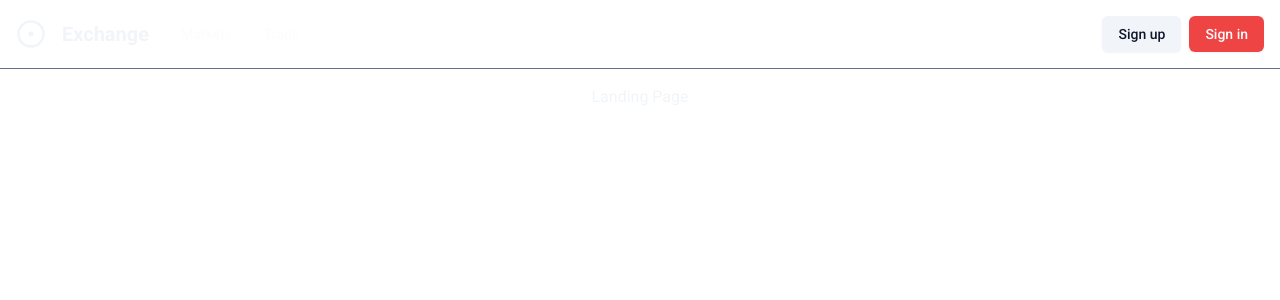
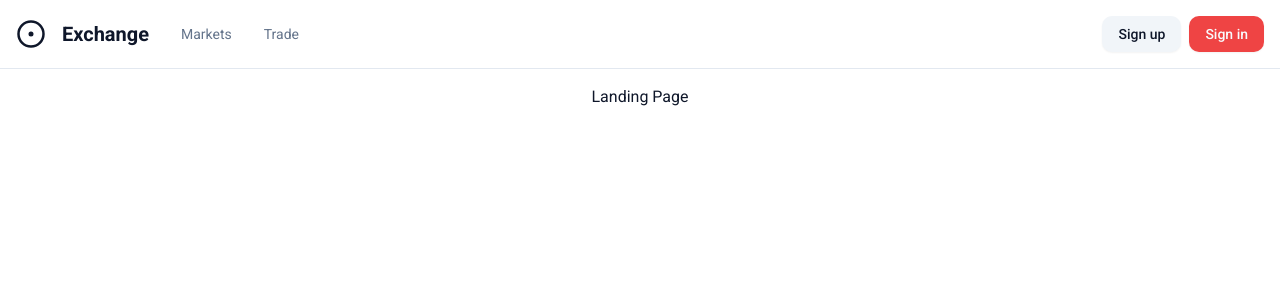
Before and after one commit to Hritul2/exchange-app, a Next.js app in the folder frontend/: page / in a window 1280 px wide. Shown: the top 300 px of the page. Built offline with nearby package versions, Linux system fonts and the light colour scheme.

Commit message:
work with next theme in the TradeView.tsx and change the tailwind classes of navbar and pages to go along with the next theme and shadcn default coloring scheme

```diff
--- a/frontend/package.json
+++ b/frontend/package.json
@@ -22,6 +22,7 @@
     "lightweight-charts": "^4.2.1",
     "lucide-react": "^0.453.0",
     "next": "14.2.15",
+    "next-themes": "^0.3.0",
     "react": "^18",
     "react-dom": "^18",
     "tailwind-merge": "^2.5.4",
--- a/frontend/src/app/globals.css
+++ b/frontend/src/app/globals.css
@@ -1,16 +1,6 @@
 @tailwind base;
 @tailwind components;
 @tailwind utilities;
-
-body {
-  font-family: Arial, Helvetica, sans-serif;
-}
-
-@layer utilities {
-  .text-balance {
-    text-wrap: balance;
-  }
-}
 
 @layer base {
   :root {
@@ -33,13 +23,14 @@ body {
     --border: 214.3 31.8% 91.4%;
     --input: 214.3 31.8% 91.4%;
     --ring: 222.2 84% 4.9%;
+    --radius: 0.75rem;
     --chart-1: 12 76% 61%;
     --chart-2: 173 58% 39%;
     --chart-3: 197 37% 24%;
     --chart-4: 43 74% 66%;
     --chart-5: 27 87% 67%;
-    --radius: 0.5rem;
   }
+
   .dark {
     --background: 222.2 84% 4.9%;
     --foreground: 210 40% 98%;
@@ -59,7 +50,7 @@ body {
     --destructive-foreground: 210 40% 98%;
     --border: 217.2 32.6% 17.5%;
     --input: 217.2 32.6% 17.5%;
-    --ring: 212.7 26.8% 83.9%;
+    --ring: 212.7 26.8% 83.9;
     --chart-1: 220 70% 50%;
     --chart-2: 160 60% 45%;
     --chart-3: 30 80% 55%;
@@ -67,12 +58,3 @@ body {
     --chart-5: 340 75% 55%;
   }
 }
-
-@layer base {
-  * {
-    @apply border-border;
-  }
-  body {
-    @apply bg-background text-foreground;
-  }
-}
--- a/frontend/src/app/markets/page.tsx
+++ b/frontend/src/app/markets/page.tsx
@@ -2,7 +2,7 @@ import React from "react";
 
 const page = () => {
   return (
-    <div className="flex justify-center items-center p-4 text-secondary">
+    <div className="flex justify-center items-center p-4 text-primary">
       Market Page
     </div>
   );
--- a/frontend/src/app/page.tsx
+++ b/frontend/src/app/page.tsx
@@ -1,6 +1,6 @@
 export default function Home() {
   return (
-    <div className="text-secondary flex justify-center items-center p-4">
+    <div className="text-primary flex justify-center items-center p-4">
       Landing Page
     </div>
   );
--- a/frontend/src/components/Navbar.tsx
+++ b/frontend/src/components/Navbar.tsx
@@ -3,31 +3,30 @@
 import { usePathname } from "next/navigation";
 import Link from "next/link";
 import { Button } from "@/components/ui/button";
-
 import { CircleDot as Radio } from "lucide-react";
 
 const Navbar = () => {
   const pathname = usePathname();
 
   return (
-    <div className="flex items-center justify-between p-4 border-b border-slate-500">
+    <div className="flex items-center justify-between p-4 border-b border-border">
       <div className="flex items-center space-x-8">
         <Link
           href="/"
-          className="text-xl font-semibold text-secondary hover:text-secondary/80 flex justify-between items-center gap-4"
+          className="text-xl font-semibold text-primary hover:text-primary-foreground flex justify-between items-center gap-4"
         >
           <Radio height={30} width={30} />
           Exchange
         </Link>
 
-        <nav className="flex items-center space-x-8">
+        <nav className="flex items-center justify-center space-x-8">
           <Link
             href="/markets"
             className={`text-sm ${
               pathname.startsWith("/markets")
-                ? "text-secondary"
-                : "text-slate-50/60"
-            } hover:text-secondary/80`}
+                ? "text-primary"
+                : "text-muted-foreground"
+            } hover:text-primary/80`}
           >
             Markets
           </Link>
@@ -35,9 +34,9 @@ const Navbar = () => {
             href="/trade/SOL_USDC"
             className={`text-sm ${
               pathname.startsWith("/trade")
-                ? "text-secondary"
-                : "text-slate-50/60"
-            } hover:text-secondary/80`}
+                ? "text-primary"
+                : "text-muted-foreground"
+            } hover:text-primary/80`}
           >
             Trade
           </Link>
@@ -45,7 +44,7 @@ const Navbar = () => {
       </div>
       <div className="flex items-center space-x-2">
         <Button variant="secondary">Sign up</Button>
-        <Button variant={"destructive"}>Sign in</Button>
+        <Button variant="destructive">Sign in</Button>
       </div>
     </div>
   );
--- a/frontend/src/components/TradeView.tsx
+++ b/frontend/src/components/TradeView.tsx
@@ -2,10 +2,18 @@ import { useEffect, useRef } from "react";
 import { ChartManager } from "@/utils/ChartManager";
 import { getKLines } from "@/actions/getKlines";
 import { KLine } from "@/utils/types";
+import { useTheme } from "next-themes";
 
 const TradeView = ({ market }: { market: string }) => {
   const chartRef = useRef<HTMLDivElement>(null);
   const chartManagerRef = useRef<ChartManager>(null);
+  const { theme } = useTheme();
+
+  const bgColor = useRef("#dfdfdf");
+
+  useEffect(() => {
+    bgColor.current = theme === "light" ? "#dfdfdf" : "#020817";
+  }, []);
 
   const init = async () => {
     let kLinesData: KLine[] = [];
@@ -13,7 +21,9 @@ const TradeView = ({ market }: { market: string }) => {
       kLinesData = await getKLines(
         market,
         "1h",
-        Math.floor((new Date().getTime() - 1000 * 60 * 60 * 24 * 7) / 1000),
+        Math.floor(
+          (new Date().getTime() - 2 * (1000 * 60 * 60 * 24 * 7)) / 1000
+        ),
         Math.floor(new Date().getTime() / 1000)
       );
     } catch (e) {
@@ -35,7 +45,7 @@ const TradeView = ({ market }: { market: string }) => {
           })),
         ].sort((x, y) => (x.timestamp < y.timestamp ? -1 : 1)) || [],
         {
-          background: "#0f172a",
+          background: bgColor.current,
           color: "white",
         }
       );
```
Also changed, not shown: 1 other file (tests, documents, lock files or other folders).
